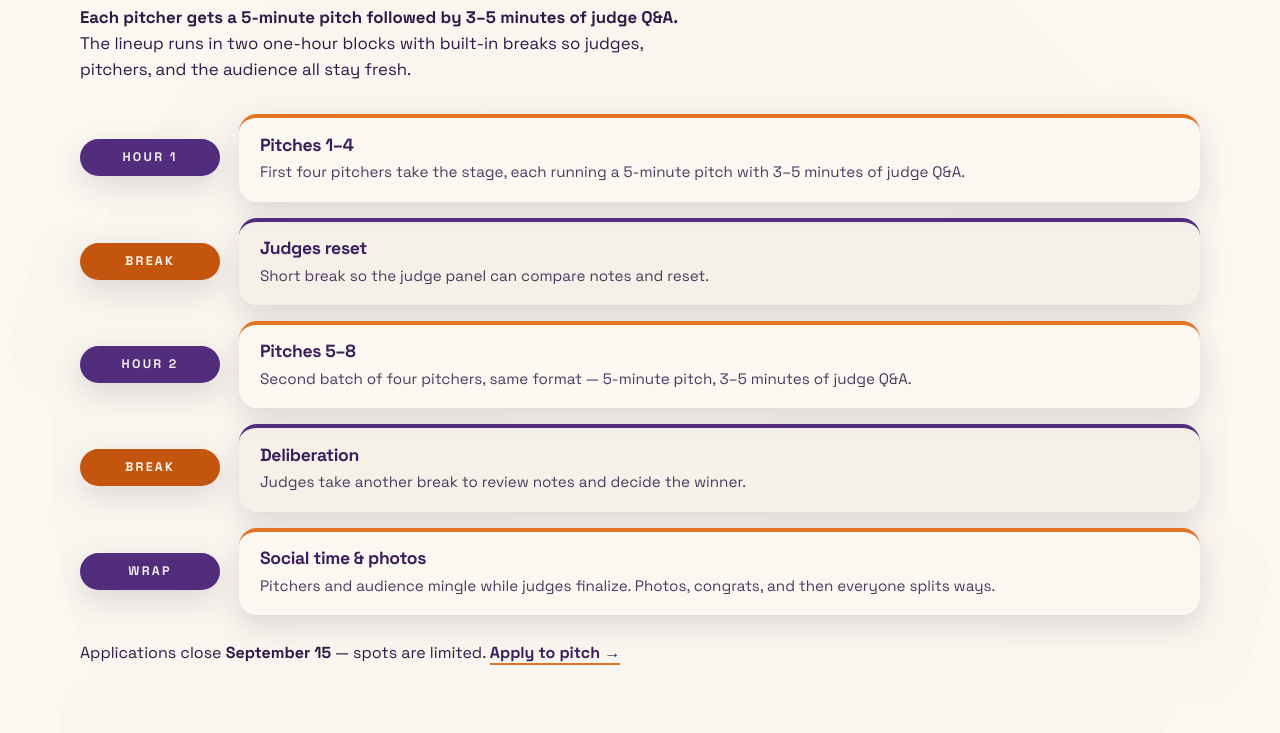
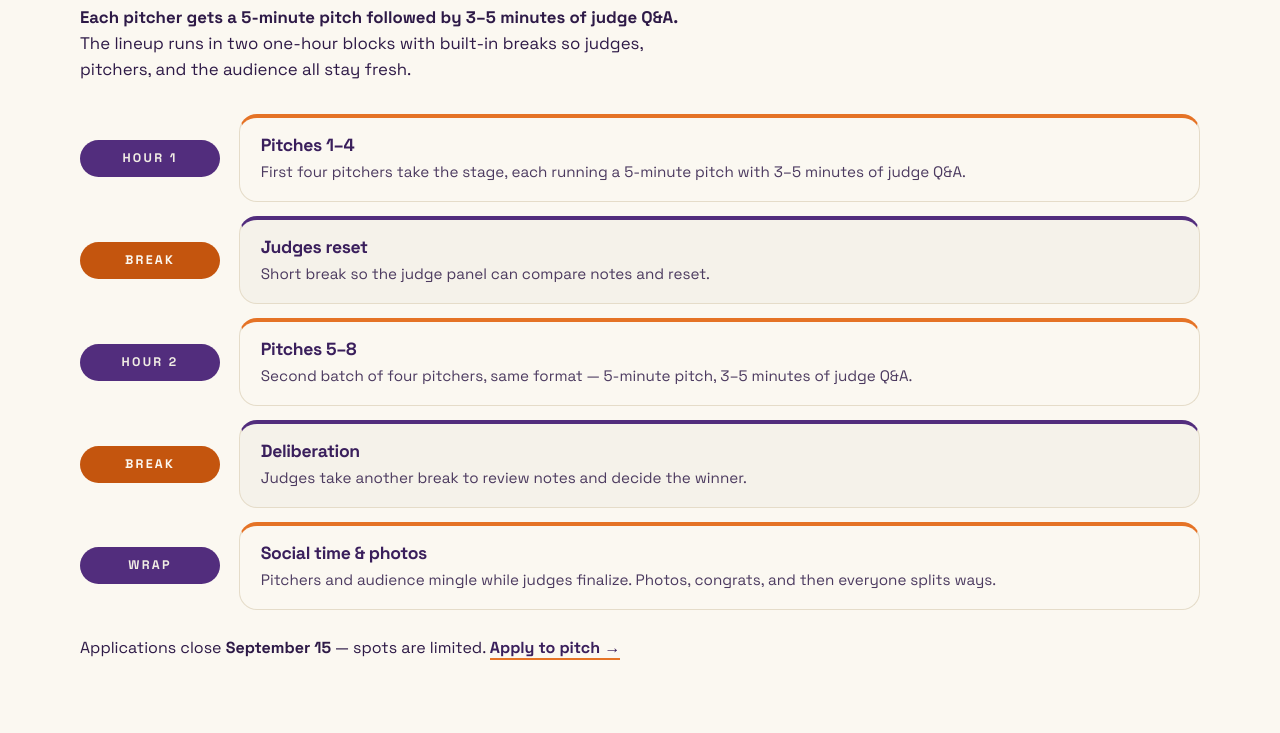
Before and after one commit to NevahLucky/Ignition, a plain HTML site: page index.html in a window 1280 px wide. Shown: the part 1395-2128 px from the top of the page. Drawn offline with Linux system fonts and the light colour scheme.

Commit message:
Fix slow scroll issues with new section

```diff
--- a/styles.css
+++ b/styles.css
@@ -201,9 +201,12 @@ h2 { font-size: clamp(1.9rem, 4vw, 2.8rem); margin-bottom: 0.5em; }
   list-style: none;
   counter-reset: schedule;
   display: grid;
-  gap: 1rem;
+  gap: 0.85rem;
   margin: 0 0 1.6rem;
   padding: 0;
+  /* Schedule rows are independent layout units — let the browser contain
+     them so a paint here doesn't invalidate the rest of the section. */
+  contain: layout style;
 }
 .schedule-row {
   display: grid;
@@ -226,7 +229,9 @@ h2 { font-size: clamp(1.9rem, 4vw, 2.8rem); margin-bottom: 0.5em; }
   font-weight: 700;
   letter-spacing: 0.18em;
   text-transform: uppercase;
-  box-shadow: var(--shadow);
+  /* Promote to its own GPU layer so the pill compositing doesn't trigger
+     a full repaint of the row during scroll. */
+  will-change: transform;
 }
 .schedule-row.break .schedule-time {
   background: var(--orange-deep);
@@ -236,13 +241,16 @@ h2 { font-size: clamp(1.9rem, 4vw, 2.8rem); margin-bottom: 0.5em; }
   background: var(--cream);
   border-radius: var(--radius);
   padding: 1.1rem 1.3rem;
-  box-shadow: var(--shadow);
+  /* Border (incl. a colored top accent) is much cheaper to paint than
+     box-shadow, so the cards keep their visual weight without the
+     scroll-jank cost of shadows. */
+  border: 1px solid var(--sand);
   border-top: 4px solid var(--orange);
-  position: relative;
+  contain: paint;
 }
 .schedule-row.break .schedule-card {
+  background: rgba(241, 237, 228, 0.55);
   border-top-color: var(--purple);
-  background: rgba(241, 237, 228, 0.55);
 }
 .schedule-card h3 {
   font-size: 1.1rem;
@@ -487,11 +495,17 @@ details p { padding: 0 1.3rem 1.1rem; }
 .hero, .section { position: relative; overflow: hidden; }
 .hero > .container, .section > .container { position: relative; z-index: 1; }
 
-.deco { position: absolute; inset: 0; pointer-events: none; z-index: 0; }
+.deco { position: absolute; inset: 0; pointer-events: none; z-index: 0; contain: paint; }
 .gear {
   position: absolute;
   color: rgba(241, 237, 228, 0.11);
   animation: spin 30s linear infinite;
+  /* Defensive cap: every section sizes its gear explicitly (see
+     #how .g1 / #club .g1 / etc.). Without an explicit size the SVG
+     falls back to 100% of its .deco wrapper — a 1600+px spinning
+     animation that destroys scroll perf. */
+  max-width: 280px;
+  max-height: 280px;
 }
 @keyframes spin { to { transform: rotate(360deg); } }
 
@@ -501,6 +515,7 @@ details p { padding: 0 1.3rem 1.1rem; }
 /* Make the #about (hero) link in the header scroll all the way to the top of the page */
 #about { scroll-margin-top: -120px; }
 #how .g1 { top: -50px; right: -40px; width: 190px; height: 190px; }
+#schedule .g1 { top: -50px; right: -40px; width: 190px; height: 190px; }
 #club .g1 { top: 40px; right: -65px; width: 210px; height: 210px; color: rgba(229, 115, 38, 0.10); }
 #competitors .g1 { bottom: -60px; left: -50px; width: 190px; height: 190px; }
 #judging .g1 { top: -55px; left: -60px; width: 200px; height: 200px; color: rgba(241, 237, 228, 0.06); }
```
Also changed, not shown: 1 other file.
